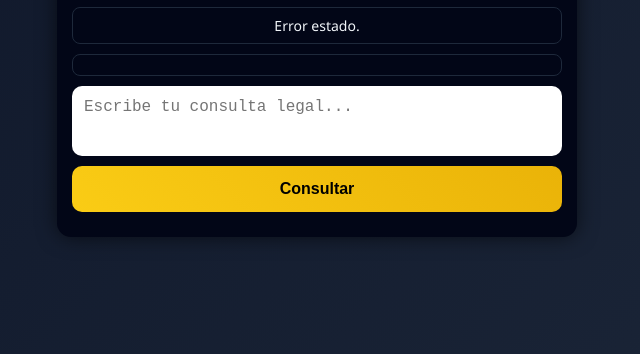
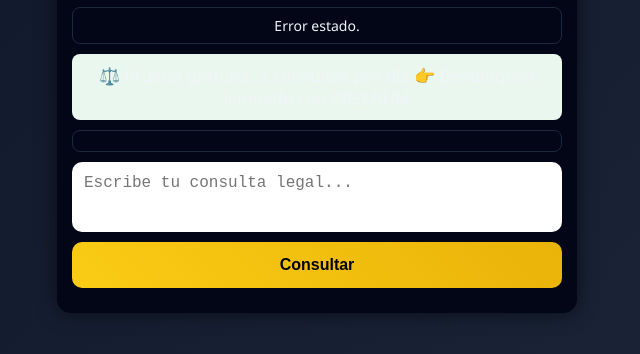
Before and after one commit to licluiggi-sketch/tu-abogado-de-cabecera, a website: page frontend/chat.html in a window 1280 px wide. Shown: the part 96-450 px from the top of the page, without its empty margins (323-963 px from the left). Drawn offline with Linux system fonts and the light colour scheme; no server answers; sample sign-in values are in the browser's storage.

Commit message:
Upsell PRO implementado

```diff
--- a/frontend/chat.html
+++ b/frontend/chat.html
@@ -24,6 +24,17 @@
       Cargando estado...
     </div>
 
+    <div style="
+      background:#e9f7ef;
+      padding:10px;
+      border-radius:8px;
+      margin-bottom:10px;
+      text-align:center;
+    ">
+      ⚖️ Prueba gratuita: 2 consultas por día
+      👉 Desbloquea ilimitado con PREMIUM
+    </div>
+
     <!-- CHAT -->
     <div id="chat" class="chat-box"></div>
 
```
